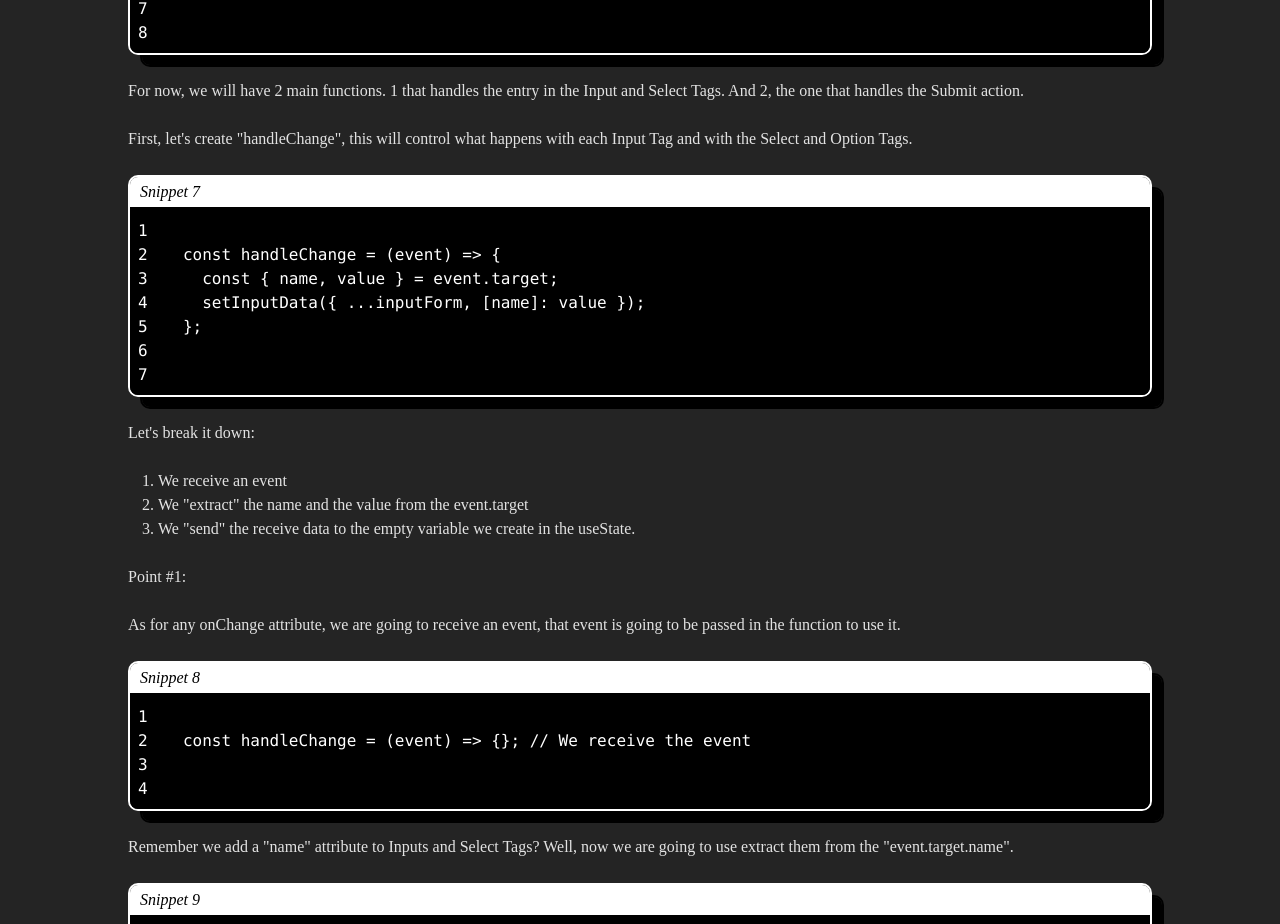
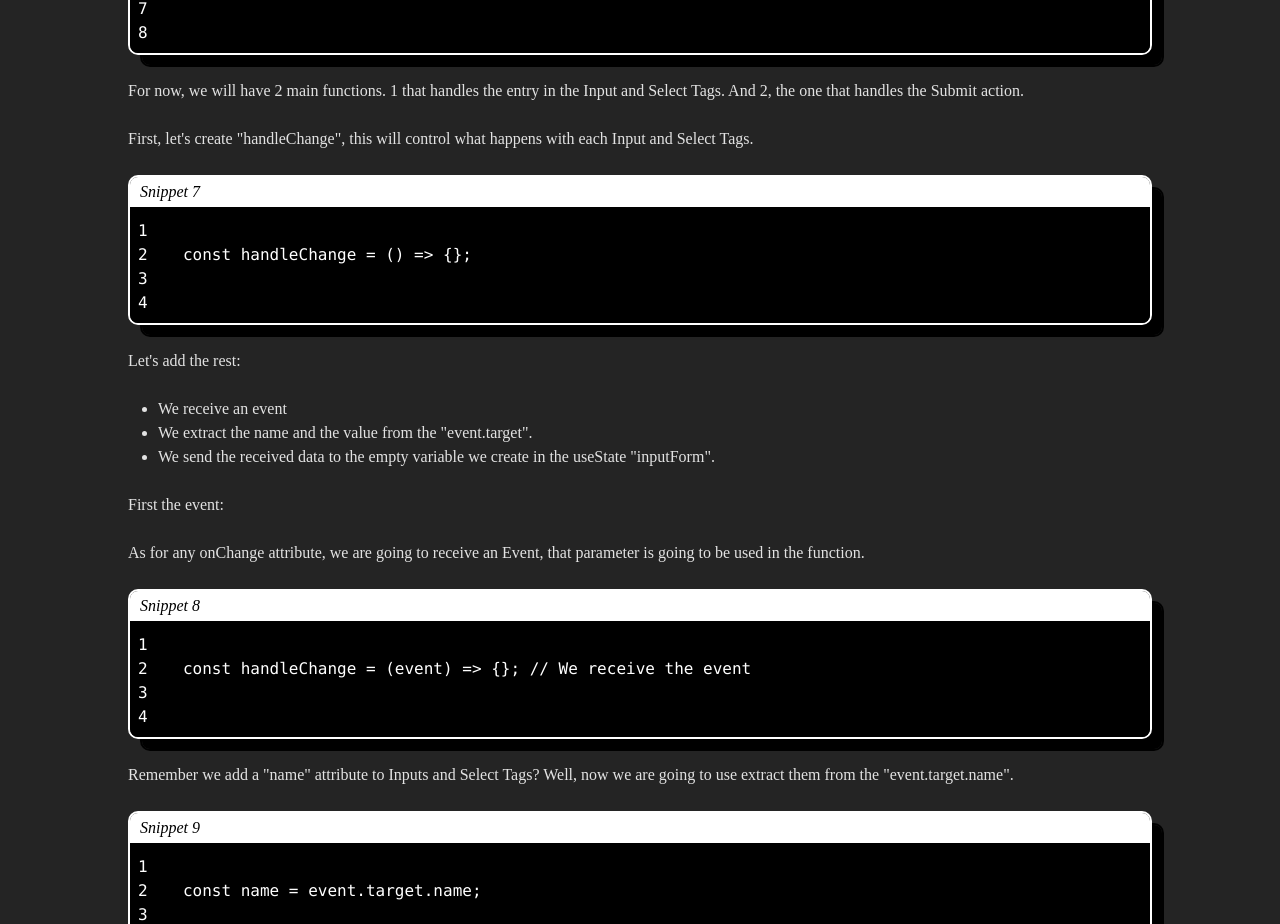
Before and after one commit to kinxori/inxel-test, a React (Vite) app: page / in a window 1280 px wide. Shown: the part 4597-5521 px from the top of the page. Built offline with nearby package versions, Linux system fonts and the light colour scheme.

Commit message:
updated content in page 18

```diff
--- a/src/App.jsx
+++ b/src/App.jsx
@@ -108,11 +108,8 @@ export default function App() {
 
 `;
 
-  const snippet8 = `
-  const handleChange = (event) => {
-    const { name, value } = event.target;
-    setInputData({ ...inputForm, [name]: value });
-  };
+  const snippet7 = `
+  const handleChange = () => {};
 
 `;
 
@@ -343,8 +340,8 @@ export default function App() {
             Tags. And 2, the one that handles the Submit action.
           </p>
           <p>
-            First, let's create "handleChange", this will control what happens with each Input Tag
-            and with the Select and Option Tags.
+            First, let's create "handleChange", this will control what happens with each Input and
+            Select Tags.
           </p>
           <div className="rounded-[10px] overflow-hidden drop-shadow-[12px_12px_0px_rgba(0,0,0,1)] border-white border-[2px]   ">
             <div className="w-[100%] h-[30px] bg-white flex items-center pl-[10px]   ">
@@ -356,19 +353,21 @@ export default function App() {
               customStyle={{ background: "black", color: "white" }}
               showLineNumbers
             >
-              {snippet8}
+              {snippet7}
             </SyntaxHighlighter>
           </div>
-          <p>Let's break it down:</p>
-          <ul className="list-decimal pl-[30px]">
+          <p>Let's add the rest:</p>
+          <ul className="list-disc pl-[30px]">
             <li>We receive an event</li>
-            <li>We "extract" the name and the value from the event.target</li>
-            <li>We "send" the receive data to the empty variable we create in the useState.</li>
+            <li>We extract the name and the value from the "event.target".</li>
+            <li>
+              We send the received data to the empty variable we create in the useState "inputForm".
+            </li>
           </ul>
-          <p>Point #1:</p>
+          <p>First the event:</p>
           <p>
-            As for any onChange attribute, we are going to receive an event, that event is going to
-            be passed in the function to use it.
+            As for any onChange attribute, we are going to receive an Event, that parameter is going
+            to be used in the function.
           </p>
           <div className="rounded-[10px] overflow-hidden drop-shadow-[12px_12px_0px_rgba(0,0,0,1)] border-white border-[2px]   ">
             <div className="w-[100%] h-[30px] bg-white flex items-center pl-[10px]   ">
--- a/src/components/inxel-test.tsx
+++ b/src/components/inxel-test.tsx
@@ -61,6 +61,7 @@ function InxelTest() {
   const filteredPerson = data.filter((item) => {
     return item.type === "person";
   });
+
   const filteredCompany = data.filter((item) => {
     return item.type === "company";
   });
```
